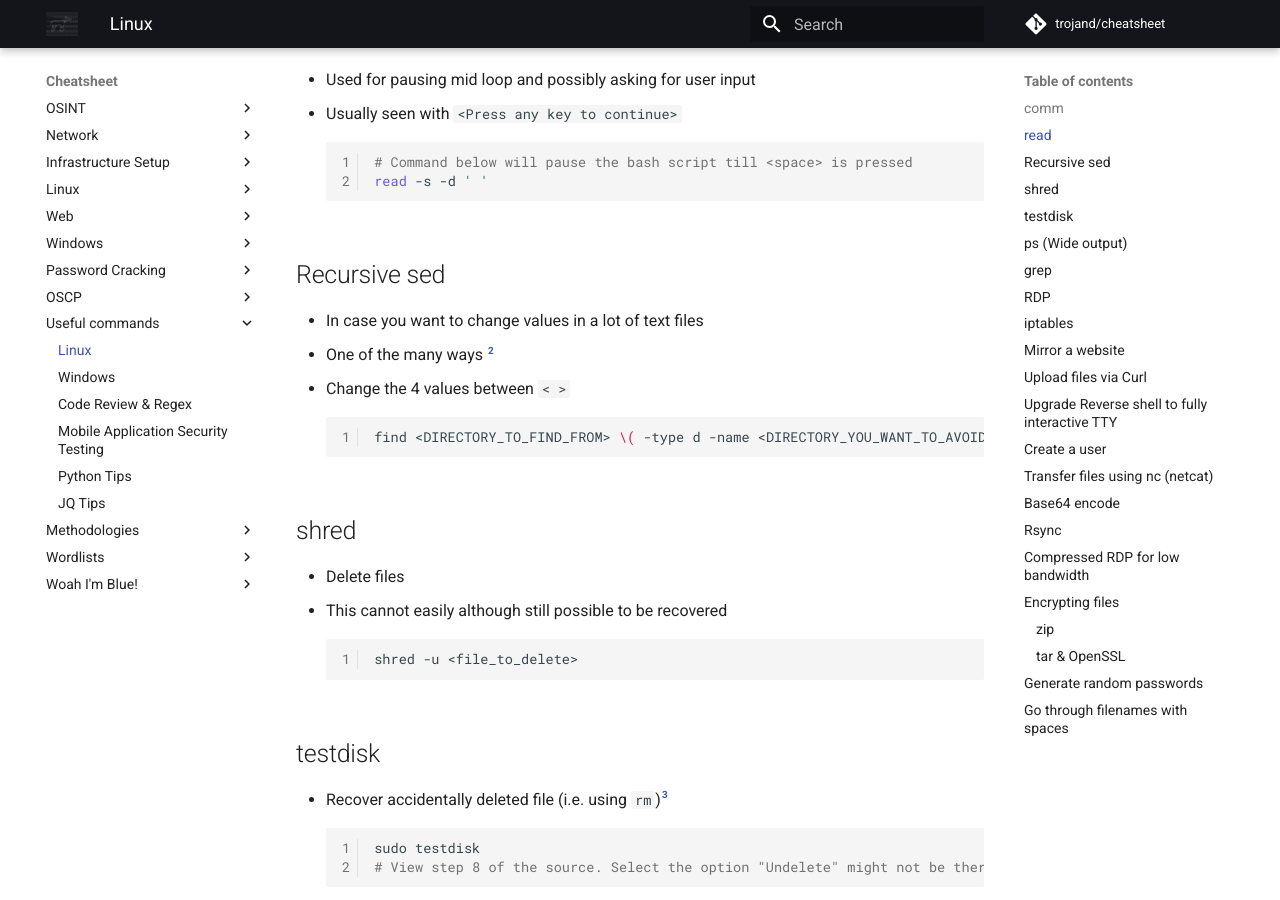
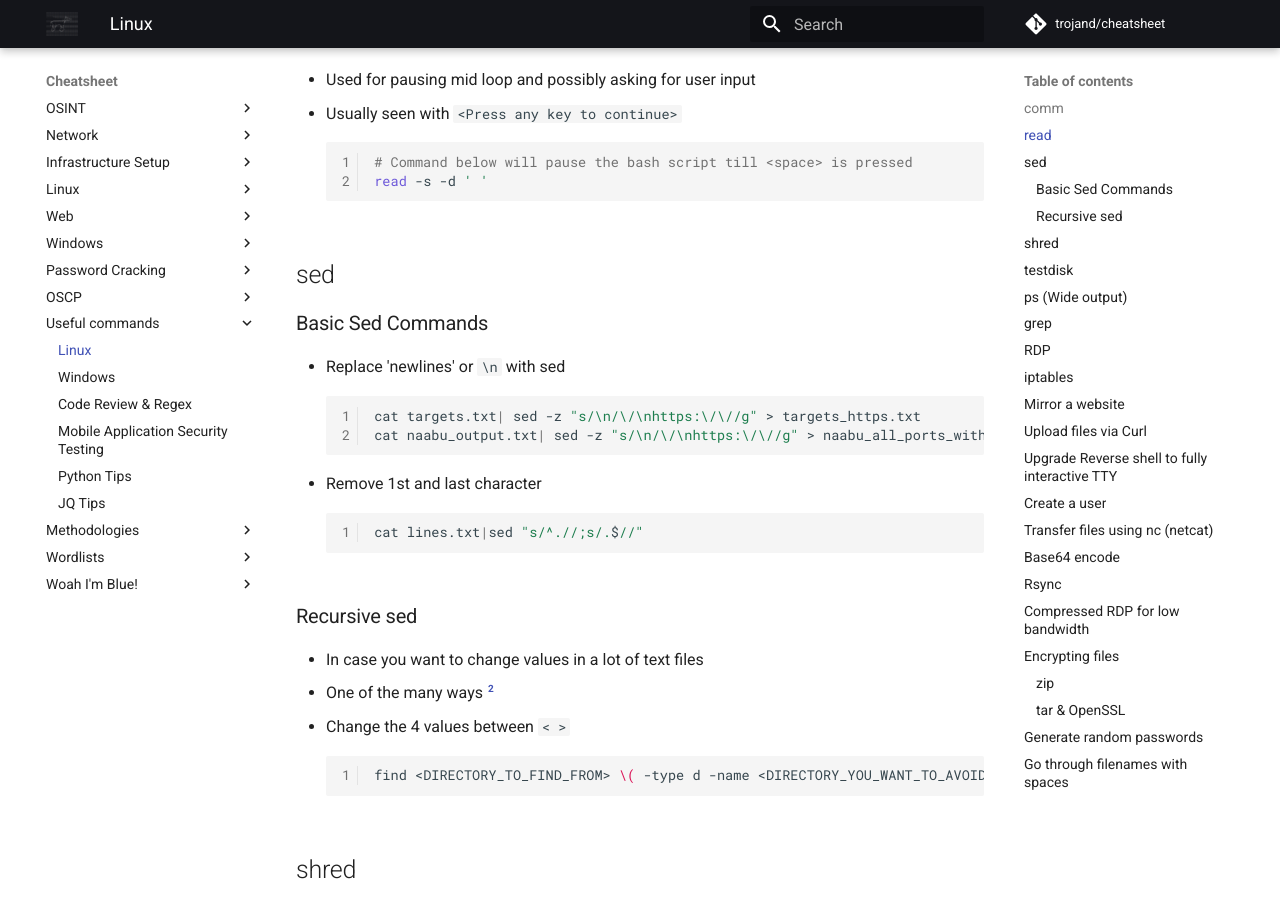
Before and after one commit to trojand/cheatsheet, an MkDocs documentation site: the page built from docs/Useful_Commands/Linux.md, in a window 1280 px wide and 900 px high, scrolled down 352 px. Built offline with MkDocs 1.6.1 and Material for MkDocs 9.7.7, drawn with Linux system fonts in a browser that asks for light colours; comment, search, counter and statistics services are not loaded; some of the changed text lies outside the part shown.

Commit message:
Update Linux.md
Update sed commands

````diff
--- a/docs/Useful_Commands/Linux.md
+++ b/docs/Useful_Commands/Linux.md
@@ -15,7 +15,18 @@ comm <-123> file1 file2 2>/dev/null
 read -s -d ' '
 ```
 
-## Recursive sed
+## sed
+### Basic Sed Commands
+* Replace 'newlines' or `\n` with sed
+```bash
+cat targets.txt| sed -z "s/\n/\/\nhttps:\/\//g" > targets_https.txt
+cat naabu_output.txt| sed -z "s/\n/\/\nhttps:\/\//g" > naabu_all_ports_withoutIPs_https.txt
+```
+* Remove 1st and last character
+```bash
+cat lines.txt|sed "s/^.//;s/.$//"
+```
+### Recursive sed
 * In case you want to change values in a lot of text files
 * One of the many ways [^2]
 * Change the 4 values between `< >`
@@ -248,3 +259,4 @@ echo $SERVICE_PASSWORD
 [^9]: [Tecmint - How to Encrypt and Decrypt Files and Directories Using Tar and OpenSSL](https://www.tecmint.com/encrypt-decrypt-files-tar-openssl-linux/)
 [^10]: [StackOverflow - Securely passing password to openssl via stdin](https://stackoverflow.com/questions/6321353/securely-passing-password-to-openssl-via-stdin)
 [^11]: [AskUbuntu - Filenames with spaces breaking for loop, find command](https://askubuntu.com/a/343753)
+[^12]: [StackOverflow - Understanding a sed command: sed 's/\s\s*/ /g'](https://unix.stackexchange.com/questions/583882/understanding-a-sed-command-sed-s-s-s-g)
````
